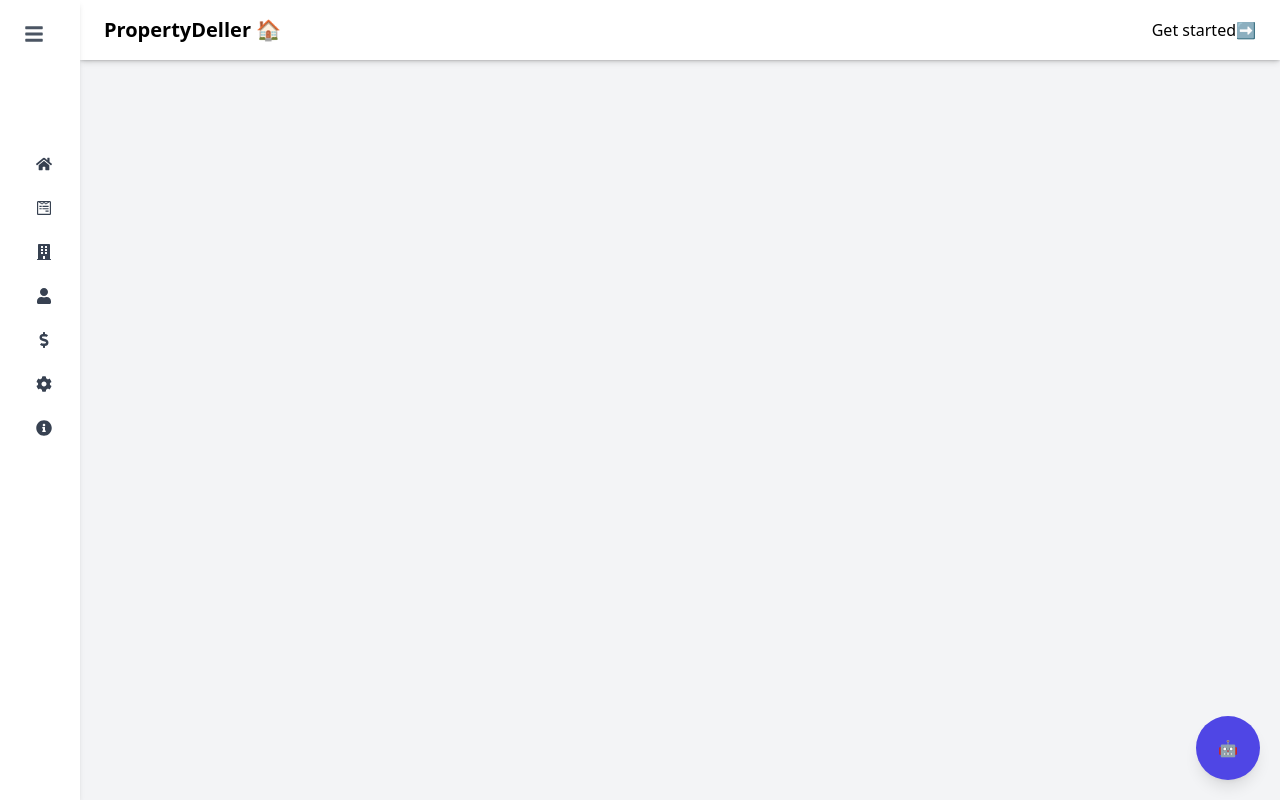
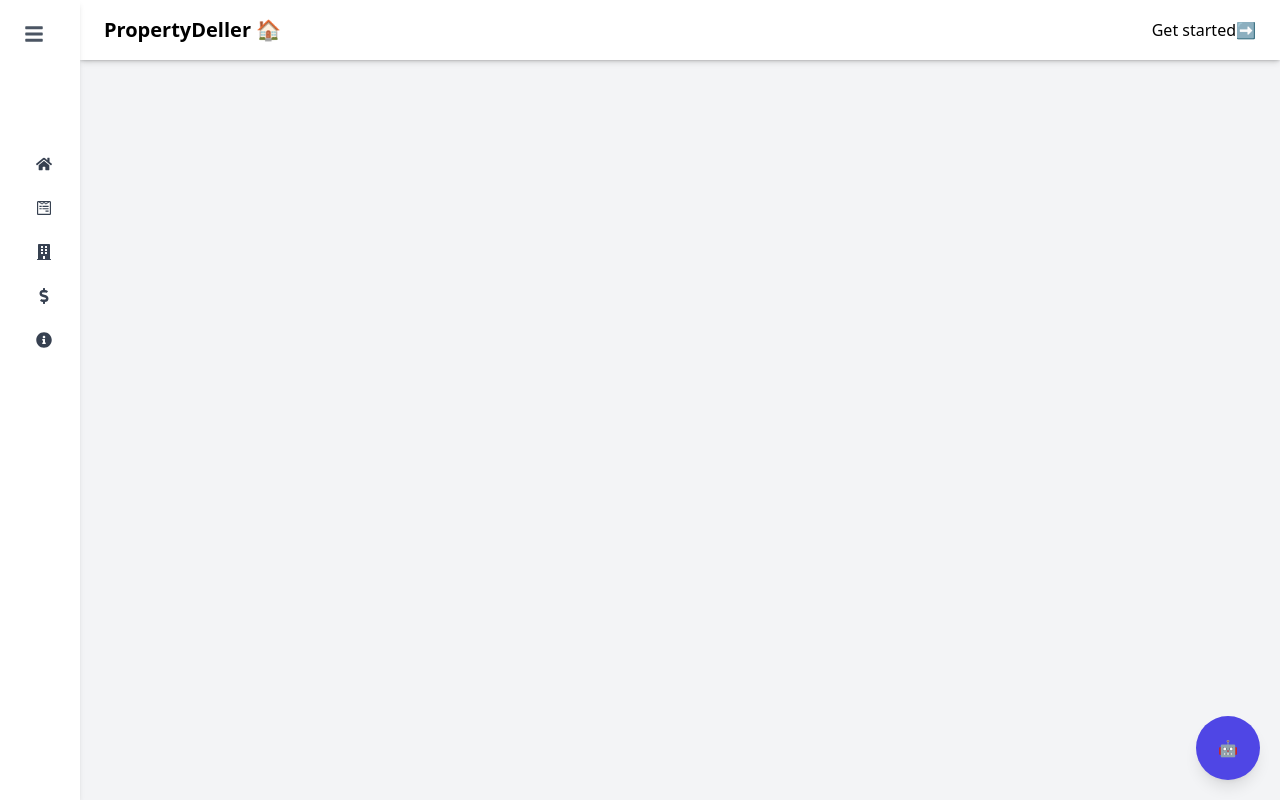
Before and after one commit to dakshika-chaudhary/Property-Deller1, a React (Create React App) app in the folder my-project/: page /ai in a window 1280 px wide. Built offline with nearby package versions, Linux system fonts and the light colour scheme; no server answers.

Commit message:
removed extra fetures

```diff
--- a/my-project/src/components/Layout.jsx
+++ b/my-project/src/components/Layout.jsx
@@ -30,9 +30,9 @@ const Layout = ({ children }) => {
       path: userId ? `/properties/${userId}` : "/properties/${userId}/page.jsx",
     },
 
-    { name: "Profile", icon: <FaUser />, path: "/profile" },
+
     { name: "Subscription", icon: <FaDollarSign />, path: "/subscription" },
-    { name: "Settings", icon: <FaCog />, path: "/settings" },
+
     { name: "About", icon: <FaInfoCircle />, path: "/about" },
   ];
 
```
